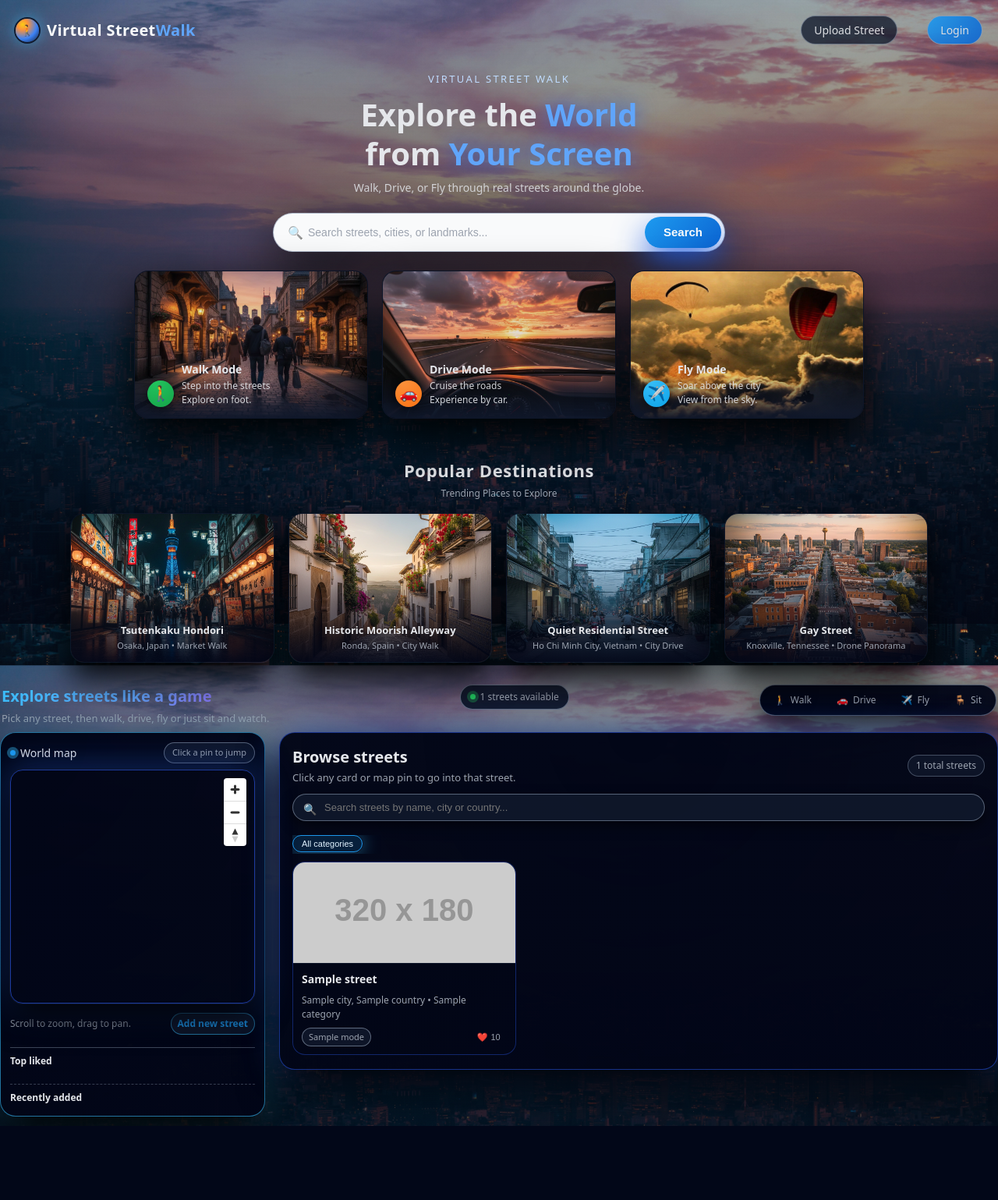
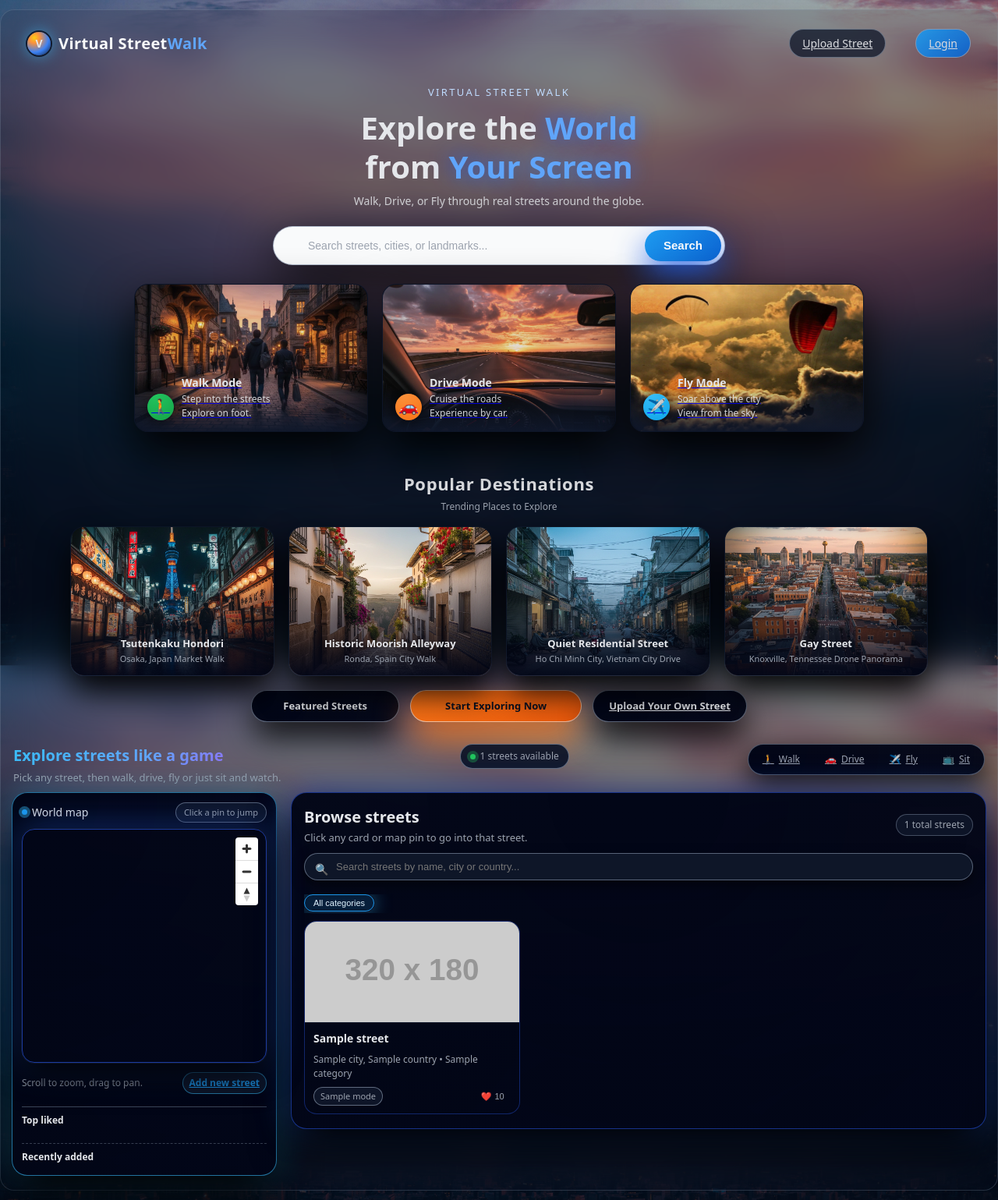
Before and after one commit to devcraftofficial/virtual-walk, a Flask app: template templates/index.html in a window 1280 px wide. Shown: the whole page at 78% size. Before the commit the page ends 1444 px from the top, so only its background shows below. Run offline with Flask 3, Linux system fonts and the light colour scheme; the template is opened without the code that fills it: most values are stand-ins (such as "Sample title", 1, 10 or a date in 2020); grey boxes labelled with a size stand in for pictures from a placeholder-image service; some libraries are stand-ins or nearby versions.

Commit message:
Update index.html

```diff
--- a/templates/index.html
+++ b/templates/index.html
@@ -27,11 +27,9 @@
 
         * {
             box-sizing: border-box;
-            -webkit-tap-highlight-color: transparent;
-        }
-
-        a, a:visited, a:hover, a:active,
-        button {
+        }
+
+        *, *::visited, *::hover, *::active, button {
             text-decoration: none;
         }
 
@@ -45,11 +43,7 @@
             min-height: 100vh;
             background-color: #020617;
             background-image:
-                linear-gradient(
-                    to top,
-                    rgba(4,7,20,0.82),
-                    rgba(15,23,42,0.25)
-                ),
+                linear-gradient(to top, rgba(4,7,20,0.82), rgba(15,23,42,0.25)),
                 url("{{ url_for('static', filename='img/hero-skyline.webp') }}");
             background-position: center bottom;
             background-size: cover;
@@ -61,7 +55,7 @@
             line-height: 1.5;
         }
 
-        /* Desktop fixed background */
+        /* Desktop fixed background ONLY */
         @media (min-width: 960px) {
             body {
                 background-attachment: fixed;
@@ -75,22 +69,16 @@
                 position: relative;
                 overflow-x: hidden;
             }
-
             body::before {
-        content: "";
+                content: '';
                 position: fixed;
                 inset: 0;
-        background: linear-gradient(
-            to top,
-            rgba(2,6,23,0.92),
-            rgba(15,23,42,0.7)
-        ); /* overlay color */
+                background: linear-gradient(to top, rgba(2,6,23,0.92), rgba(15,23,42,0.7));
+                color: overlay;
                 pointer-events: none;
-        z-index: -1; /* behind content, above background image */
-    }
-}
-
-
+                z-index: -1;
+            }
+        }
 
         .top-nav {
             display: flex;
@@ -268,7 +256,7 @@
         }
 
         .hero-search::before {
-            content: '🔍';
+            content: '';
             position: absolute;
             left: 18px;
             top: 50%;
@@ -328,7 +316,7 @@
             border: 1px solid rgba(15,23,42,0.9);
             box-shadow: 0 26px 60px rgba(0,0,0,0.95);
             cursor: pointer;
-            background: radial-gradient(circle at top left, #020617 23%, #020617 00%);
+            background: radial-gradient(circle at top left, #020617 23%, #020617 100%);
             transition: transform 0.3s ease, box-shadow 0.3s ease;
         }
 
@@ -348,15 +336,15 @@
         }
 
         .hero-walk .hero-mode-bg {
-            background-image: url('{{ url_for("static", filename="hero/walk.webp") }}');
+            background-image: url("{{ url_for('static', filename='hero/walk.webp') }}");
         }
 
         .hero-drive .hero-mode-bg {
-            background-image: url('{{ url_for("static", filename="hero/drive.webp") }}');
+            background-image: url("{{ url_for('static', filename='hero/drive.webp') }}");
         }
 
         .hero-fly .hero-mode-bg {
-            background-image: url('{{ url_for("static", filename="hero/fly.webp") }}');
+            background-image: url("{{ url_for('static', filename='hero/fly.webp') }}");
         }
 
         .hero-mode-card::after {
@@ -470,11 +458,7 @@
         .dest-overlay {
             position: absolute;
             inset: 0;
-            background: linear-gradient(
-                to top,
-                rgba(2,6,23,0.95) 0%,
-                rgba(2,6,23,0.0) 65%
-            );
+            background: linear-gradient(to top, rgba(2,6,23,0.95) 0%, rgba(2,6,23,0.0) 65%);
             display: flex;
             align-items: flex-end;
         }
@@ -540,6 +524,14 @@
         }
 
         /* MAIN APP UI BELOW HERO */
+        .shell {
+            padding: 16px 14px 18px;
+            border-radius: 18px;
+            background: rgba(15,23,42,0.12);
+            backdrop-filter: blur(20px);
+            border: 1px solid rgba(148,163,184,0.24);
+        }
+
         .header-row {
             display: flex;
             justify-content: space-between;
@@ -938,8 +930,8 @@
             border-radius: inherit;
             border: 1px solid transparent;
             background: linear-gradient(135deg, rgba(56,189,248,0.7), transparent);
-            -webkit-mask: linear-gradient(#000 0 0) padding-box, linear-gradient(#000 0 0);
-            mask: linear-gradient(#000 0 0) padding-box, linear-gradient(#000 0 0);
+            -webkit-mask: linear-gradient(0deg, 0 0) padding-box, linear-gradient(0deg, 0 0);
+            mask: linear-gradient(0deg, 0 0) padding-box, linear-gradient(0deg, 0 0);
             -webkit-mask-composite: xor;
             mask-composite: exclude;
             opacity: 0;
@@ -1014,7 +1006,7 @@
 
         .mode-walk {
             border-color: #22c55e;
-            color: #bbf7d0;
+            color: #bbfbd0;
         }
 
         .mode-drive {
@@ -1075,6 +1067,7 @@
             }
         }
 
+        /* MOBILE RESPONSIVE */
         @media (max-width: 960px) {
             body {
                 padding: 8px 0;
@@ -1177,22 +1170,16 @@
         <div class="top-nav">
             <div class="top-nav-left">
                 <div class="logo-wrap">
-                    <div class="logo-mark">🚶</div>
+                    <div class="logo-mark">V</div>
                     <div class="logo">Virtual Street<span>Walk</span></div>
                 </div>
             </div>
             <div class="top-nav-right">
                 {% if current_user %}
                     <div class="user-chip-compact">
-                        <div class="user-avatar">
-                            {{ current_user.name[0]|upper if current_user.name else 'U' }}
-                        </div>
-                        <span class="user-chip-name">
-                            {{ current_user.name or current_user.email.split('@')[0] }}
-                        </span>
-                        <a href="{{ url_for('logout') }}" class="logout-icon" title="Logout">
-                            ⎋
-                        </a>
+                        <div class="user-avatar">{{ current_user.name[0].upper() if current_user.name else 'U' }}</div>
+                        <span class="user-chip-name">{{ current_user.name or current_user.email.split('@')[0] }}</span>
+                        <a href="{{ url_for('logout') }}" class="logout-icon" title="Logout">×</a>
                     </div>
                     <a href="{{ url_for('dashboard') }}" class="nav-link primary">Dashboard</a>
                     <a href="{{ url_for('upload') }}" class="nav-link">Upload Street</a>
@@ -1207,7 +1194,7 @@
             <p class="hero-kicker">Virtual Street Walk</p>
             <h1>Explore the <span>World</span><br>from <span>Your Screen</span></h1>
             <p class="hero-sub">Walk, Drive, or Fly through real streets around the globe.</p>
-            <form class="hero-search" onsubmit="return false;">
+            <form class="hero-search" onsubmit="return false">
                 <input id="heroSearch" type="search" placeholder="Search streets, cities, or landmarks..." autocomplete="off">
                 <button type="button" id="heroSearchBtn">Search</button>
             </form>
@@ -1252,64 +1239,48 @@
                 <p>Trending Places to Explore</p>
             </div>
             <div class="destinations-grid">
-
-
-                <!-- Your MongoDB streets -->
-                <a class="dest-card"
-                   href="{{ url_for('world_walk', street_id='69353fc9de46ad1121757e84') }}">
-                    <div class="dest-thumb"
-                         style="background-image:url('{{ url_for('static', filename='img/dest-osaka-market-walk.webp') }}');">
+                <a class="dest-card" href="{{ url_for('world_walk', street_id='69353fc9de46ad1121757e84') }}">
+                    <div class="dest-thumb" style="background-image:url('{{ url_for('static', filename='img/dest-osaka-market-walk.webp') }}')"></div>
                     <div class="dest-overlay">
                         <div class="dest-info">
                             <h3>Tsutenkaku Hondori</h3>
-                                <p>Osaka, Japan • Market Walk</p>
-                            </div>
+                            <p>Osaka, Japan Market Walk</p>
                         </div>
                     </div>
                 </a>
-
-                <a class="dest-card"
-                   href="{{ url_for('world_walk', street_id='69354e0d8076ceab3f745e95') }}">
-                    <div class="dest-thumb"
-                         style="background-image:url('{{ url_for('static', filename='img/dest-ronda-alley.webp') }}');">
+                <a class="dest-card" href="{{ url_for('world_walk', street_id='69354e0d8076ceab3f745e95') }}">
+                    <div class="dest-thumb" style="background-image:url('{{ url_for('static', filename='img/dest-ronda-alley.webp') }}')"></div>
                     <div class="dest-overlay">
                         <div class="dest-info">
                             <h3>Historic Moorish Alleyway</h3>
-                                <p>Ronda, Spain • City Walk</p>
-                            </div>
+                            <p>Ronda, Spain City Walk</p>
                         </div>
                     </div>
                 </a>
-
-                <a class="dest-card"
-                   href="{{ url_for('world_drive', street_id='693557008076ceab3f745e98') }}">
-                    <div class="dest-thumb"
-                         style="background-image:url('{{ url_for('static', filename='img/dest-hcmc-drive.webp') }}');">
+                <a class="dest-card" href="{{ url_for('world_drive', street_id='693557008076ceab3f745e98') }}">
+                    <div class="dest-thumb" style="background-image:url('{{ url_for('static', filename='img/dest-hcmc-drive.webp') }}')"></div>
                     <div class="dest-overlay">
                         <div class="dest-info">
                             <h3>Quiet Residential Street</h3>
-                                <p>Ho Chi Minh City, Vietnam • City Drive</p>
-                            </div>
+                            <p>Ho Chi Minh City, Vietnam City Drive</p>
                         </div>
                     </div>
                 </a>
-
-                <a class="dest-card"
-                   href="{{ url_for('world_fly', street_id='693eaf742c420b8c9b5cc365') }}">
-                    <div class="dest-thumb"
-                         style="background-image:url('{{ url_for('static', filename='img/dest-gay-street-drone.webp') }}');">
+                <a class="dest-card" href="{{ url_for('world_fly', street_id='693eaf742c420b8c9b5cc365') }}">
+                    <div class="dest-thumb" style="background-image:url('{{ url_for('static', filename='img/dest-gay-street-drone.webp') }}')"></div>
                     <div class="dest-overlay">
                         <div class="dest-info">
                             <h3>Gay Street</h3>
-                                <p>Knoxville, Tennessee • Drone Panorama</p>
-                            </div>
+                            <p>Knoxville, Tennessee Drone Panorama</p>
                         </div>
                     </div>
                 </a>
-
-            </div>
-
-
+            </div>
+            <div class="dest-cta-row">
+                <div class="dest-cta secondary">Featured Streets</div>
+                <div class="dest-cta primary">Start Exploring Now</div>
+                <a href="{{ url_for('upload') }}" class="dest-cta secondary">Upload Your Own Street</a>
+            </div>
         </section>
 
         <div class="header-row">
@@ -1324,17 +1295,17 @@
                 </div>
             </div>
             <div class="mode-switch">
-                <a href="{{ url_for('walk') }}" class="mode-btn walk{% if request.path.startswith('/walk') or request.path.startswith('/world/walk') %} is-active{% endif %}">
+                <a href="{{ url_for('walk') }}" class="mode-btn walk{% if request.path.startswith('walk') or request.path.startswith('worldwalk') %} is-active{% endif %}">
                     <span>🚶</span><span>Walk</span>
                 </a>
-                <a href="{{ url_for('drive') }}" class="mode-btn drive{% if request.path.startswith('/drive') or request.path.startswith('/world/drive') %} is-active{% endif %}">
+                <a href="{{ url_for('drive') }}" class="mode-btn drive{% if request.path.startswith('drive') or request.path.startswith('worlddrive') %} is-active{% endif %}">
                     <span>🚗</span><span>Drive</span>
                 </a>
-                <a href="{{ url_for('fly') }}" class="mode-btn fly{% if request.path.startswith('/fly') or request.path.startswith('/world/fly') %} is-active{% endif %}">
+                <a href="{{ url_for('fly') }}" class="mode-btn fly{% if request.path.startswith('fly') or request.path.startswith('worldfly') %} is-active{% endif %}">
                     <span>✈️</span><span>Fly</span>
                 </a>
-                <a href="{{ url_for('sit') }}" class="mode-btn sit{% if request.path.startswith('/sit') or request.path.startswith('/world/sit') %} is-active{% endif %}">
-                    <span>🪑</span><span>Sit</span>
+                <a href="{{ url_for('sit') }}" class="mode-btn sit{% if request.path.startswith('sit') or request.path.startswith('worldsit') %} is-active{% endif %}">
+                    <span>📺</span><span>Sit</span>
                 </a>
             </div>
         </div>
@@ -1380,7 +1351,7 @@
                 <div class="grid loading" id="streetsGrid">
                     {% for st in streets %}
                     <div class="card" tabindex="0"
-                         data-id="{{ st._id }}"
+                         data-id="{{ st.id }}"
                          data-lat="{{ st.lat }}"
                          data-lng="{{ st.lng }}"
                          data-name="{{ st.name }}"
@@ -1388,11 +1359,13 @@
                          data-country="{{ st.country }}"
                          data-mode="{{ st.mode if st.type == 'video' else '3d' }}"
                          {% if st.category %}data-category="{{ st.category }}"{% endif %}
-                         data-href="{% if st.type == '3d' %}{{ url_for('world', street_id=st._id) }}{% elif st.mode == 'walk' %}{{ url_for('world_walk', street_id=st._id) }}{% elif st.mode == 'drive' %}{{ url_for('world_drive', street_id=st._id) }}{% elif st.mode == 'fly' %}{{ url_for('world_fly', street_id=st._id) }}{% elif st.mode == 'sit' %}{{ url_for('world_sit', street_id=st._id) }}{% else %}{{ url_for('world', street_id=st._id) }}{% endif %}">
+                         data-href="{% if st.type == '3d' %}{{ url_for('world', street_id=st.id) }}{% elif st.mode == 'walk' %}{{ url_for('world_walk', street_id=st.id) }}{% elif st.mode == 'drive' %}{{ url_for('world_drive', street_id=st.id) }}{% elif st.mode == 'fly' %}{{ url_for('world_fly', street_id=st.id) }}{% elif st.mode == 'sit' %}{{ url_for('world_sit', street_id=st.id) }}{% else %}{{ url_for('world', street_id=st.id) }}{% endif %}">
                         <div class="thumb">
                             {% if st.type == 'video' and st.videos and st.videos[0].url %}
                                 {% set base = st.videos[0].url %}
-                                {% set thumb = base.replace('video/upload', 'video/upload/so_1,f_jpg,q_auto,w_320') %}
+                                {% set thumb = base
+                                    .replace('/video/upload/', '/video/upload/so_1,f_jpg,w_320/')
+                                    .replace('.mp4', '.jpg') %}
                                 <img src="{{ thumb }}" alt="thumbnail" loading="lazy">
                             {% else %}
                                 <img src="https://dummyimage.com/320x180/020617/64748b?text=3D+World" alt="3D World" loading="lazy">
@@ -1407,7 +1380,7 @@
                                 {% else %}
                                     <span class="mode-pill mode-{{ st.mode }}">{{ st.mode.capitalize() }}</span>
                                 {% endif %}
-                                <button type="button" class="like-btn" data-like-id="{{ st._id }}">
+                                <button type="button" class="like-btn" data-like-id="{{ st.id }}">
                                     <span>❤️</span>
                                     <span class="like-count">{{ st.likes or 0 }}</span>
                                 </button>
@@ -1422,7 +1395,7 @@
 
     <script src="{{ url_for('static', filename='js/maplibre-gl.js') }}"></script>
     <script>
-        const MAPTILER_KEY = '{{ config.MAP_STYLE_URL.split("key=")[1].split("&")[0] if config.MAP_STYLE_URL else "PqdU3M5vnOQK0dDQnkIq" }}';
+        const MAPTILER_KEY = "{{ config.MAP_STYLE_URL.split('key=')[1].split('&')[0] if config.MAP_STYLE_URL else 'PqdU3M5vnOQK0dDQnkIq' }}";
         const STREETS = {{ streets|tojson|safe }};
 
         const map = new maplibregl.Map({
@@ -1444,19 +1417,15 @@
         function addMarkers() {
             STREETS.forEach((st, index) => {
                 if (st.lat == null || st.lng == null) return;
-
                 const marker = new maplibregl.Marker({ color: '#38bdf8' })
                     .setLngLat([st.lng, st.lat])
                     .addTo(map);
-
                 marker.getElement().style.filter = 'drop-shadow(0 0 6px rgba(56,189,248,0.8))';
                 marker.getElement().style.transition = 'all 0.2s ease';
-
                 marker.getElement().addEventListener('click', () => {
                     focusCardByIndex(index);
                     openStreetByIndex(index);
                 });
-
                 markers.push(marker);
             });
         }
@@ -1475,7 +1444,7 @@
             li.className = 'top-rated-item';
             li.innerHTML = `<span>${st.likes || 0}</span> ${st.name}`;
             li.style.animationDelay = `${i * 0.05}s`;
-            li.addEventListener('click', () => focusCardById(st._id));
+            li.addEventListener('click', () => focusCardById(st.id));
             topRatedList.appendChild(li);
         });
 
@@ -1488,20 +1457,18 @@
             li.className = 'recent-item';
             li.textContent = `${st.name}, ${st.city}`;
             li.style.animationDelay = `${i * 0.05}s`;
-            li.addEventListener('click', () => focusCardById(st._id));
+            li.addEventListener('click', () => focusCardById(st.id));
             recentList.appendChild(li);
         });
 
         function focusCardById(id) {
             const card = document.querySelector(`.card[data-id="${id}"]`);
             if (!card) return;
-
             card.scrollIntoView({ behavior: 'smooth', block: 'center' });
             card.focus();
             card.style.transform = 'scale(1.02)';
             setTimeout(() => card.style.transform = '', 260);
-
-            const st = STREETS.find(s => s._id === id);
+            const st = STREETS.find(s => s.id == id);
             if (st && st.lat != null && st.lng != null) {
                 map.flyTo({
                     center: [st.lng, st.lat],
@@ -1514,23 +1481,19 @@
 
         function focusCardByIndex(i) {
             const st = STREETS[i];
-            if (st) focusCardById(st._id);
+            if (st) focusCardById(st.id);
         }
 
         function openStreetByIndex(i) {
             const cardsNodeList = document.querySelectorAll('.card');
             const card = cardsNodeList[i];
             if (!card) return;
-
             const href = card.dataset.href?.trim();
-            if (href) {
-                window.location.href = href;
-            }
+            if (href) window.location.href = href;
         }
 
         document.querySelectorAll('.card').forEach((card, index) => {
             card.style.animationDelay = `${index * 0.04}s`;
-
             card.addEventListener('click', () => {
                 const href = card.dataset.href?.trim();
                 if (href) {
@@ -1538,8 +1501,7 @@
                     setTimeout(() => window.location.href = href, 120);
                 }
             });
-
-            card.addEventListener('keydown', (e) => {
+            card.addEventListener('keydown', e => {
                 if (e.key === 'Enter') {
                     e.preventDefault();
                     card.click();
@@ -1550,11 +1512,10 @@
         document.getElementById('streetsGrid').classList.remove('loading');
 
         document.querySelectorAll('.like-btn').forEach(btn => {
-            btn.addEventListener('click', async (e) => {
+            btn.addEventListener('click', async e => {
                 e.stopPropagation();
                 const id = btn.dataset.likeId;
                 if (!id) return;
-
                 btn.style.transform = 'scale(1.18)';
                 try {
                     const res = await fetch(`/like/${id}`, {
@@ -1562,7 +1523,6 @@
                         headers: { 'X-Requested-With': 'XMLHttpRequest' }
                     });
                     if (!res.ok) return;
-
                     const data = await res.json();
                     const span = btn.querySelector('.like-count');
                     if (span && typeof data.likes === 'number') {
@@ -1580,7 +1540,6 @@
         const cards = Array.from(document.querySelectorAll('#streetsGrid .card'));
         const searchResultsCount = document.getElementById('searchResultsCount');
         const categoryBar = document.getElementById('categoryBar');
-
         let currentCategory = 'all';
 
         if (categoryBar) {
@@ -1611,16 +1570,13 @@
         function applyHomeFilter() {
             const q = searchInput?.value?.trim().toLowerCase();
             let visibleCount = 0;
-
             cards.forEach(card => {
                 const name = card.dataset.name?.toLowerCase();
                 const city = card.dataset.city?.toLowerCase();
                 const country = card.dataset.country?.toLowerCase();
                 const cardCat = card.dataset.category?.toLowerCase();
-
                 const matchesText = !q || name?.includes(q) || city?.includes(q) || country?.includes(q);
                 const matchesCategory = currentCategory === 'all' || currentCategory === cardCat;
-
                 const show = matchesText && matchesCategory;
                 if (show) {
                     visibleCount++;
@@ -1629,9 +1585,9 @@
                     card.style.display = 'none';
                 }
             });
-
             if (searchResultsCount) {
-                searchResultsCount.textContent = q || currentCategory !== 'all'
+                searchResultsCount.textContent =
+                    q || currentCategory !== 'all'
                         ? `${visibleCount} result${visibleCount !== 1 ? 's' : ''}`
                         : '';
             }
@@ -1641,12 +1597,10 @@
             searchInput.addEventListener('input', applyHomeFilter);
         }
 
-        document.addEventListener('keydown', (e) => {
+        document.addEventListener('keydown', e => {
             if (e.target.matches('#homeSearchInput')) return;
-
             const visibleCards = cards.filter(c => c.style.display !== 'none');
             if (!visibleCards.length) return;
-
             if (e.key === 'ArrowDown' || e.key === 'ArrowUp') {
                 e.preventDefault();
                 const focused = document.activeElement;
@@ -1675,9 +1629,8 @@
             });
         }
 
-        // Removed auto scroll on load to avoid mobile blinking
-        // document.getElementById('streetsGrid')
-        //   .scrollIntoView({ behavior: 'smooth', block: 'start' });
+        // Auto-scroll commented out to avoid mobile blinking
+        // document.getElementById('streetsGrid').scrollIntoView({ behavior: 'smooth', block: 'start' });
     </script>
 </body>
 </html>
```
Lines whose indentation alone changed are shown as unchanged.
